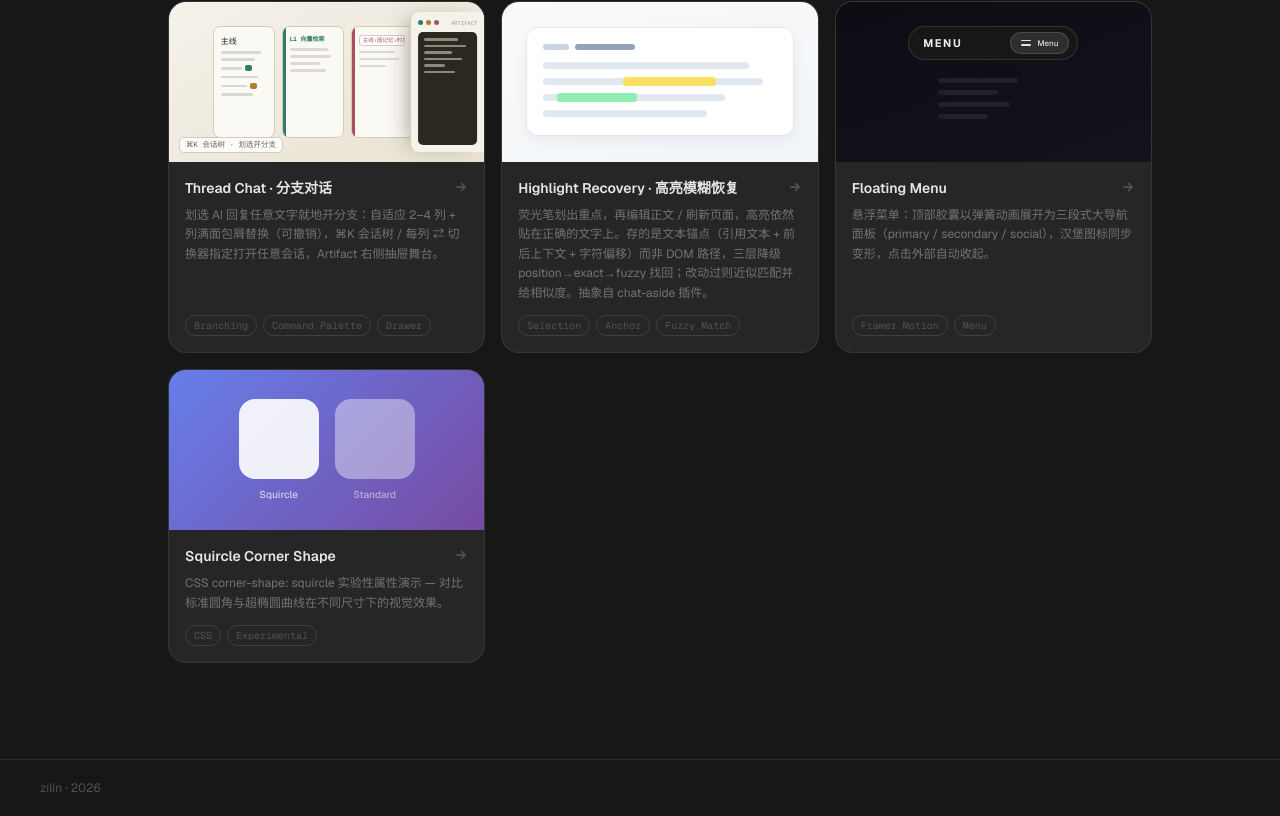
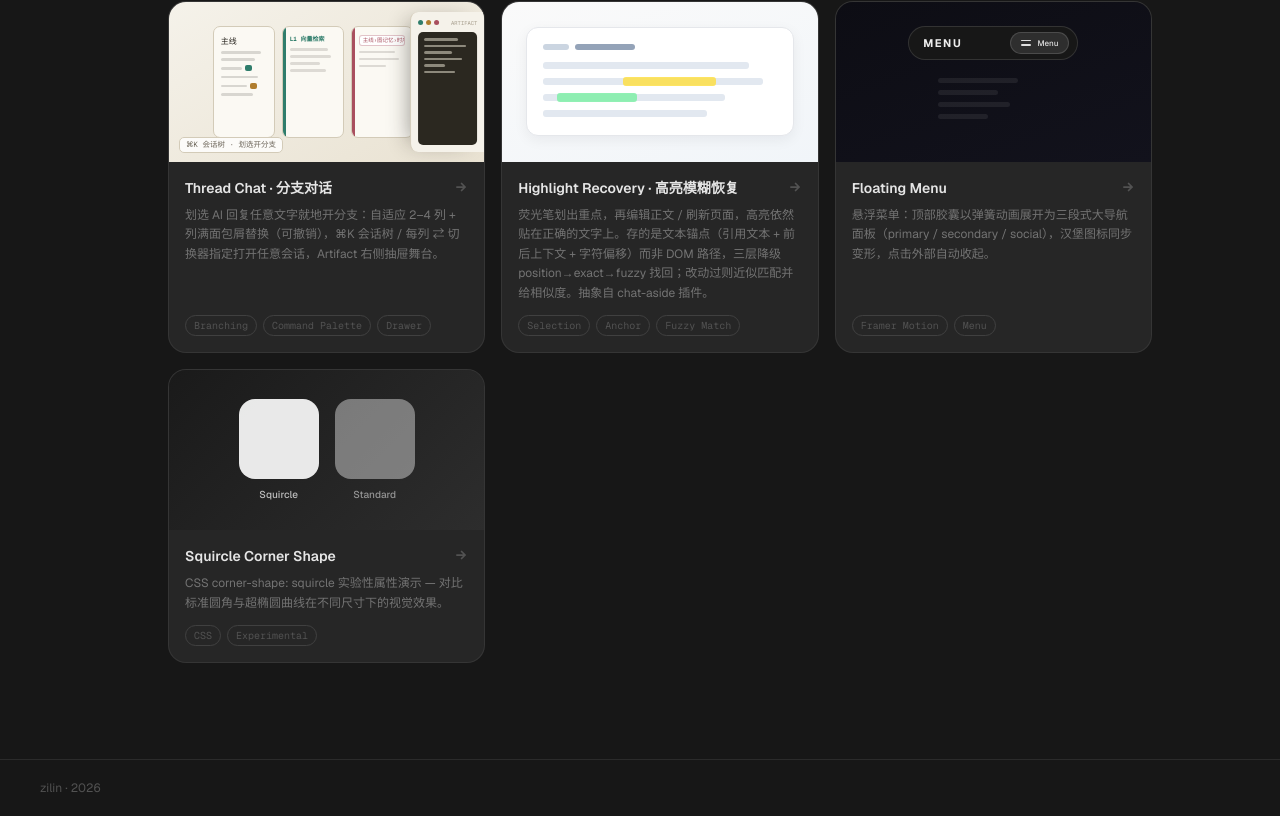
Before and after one commit to hifizz/playground.zilin.im, a Next.js app: page / in a window 1280 px wide. Shown: the part 4974-5790 px from the top of the page. Built offline with nearby package versions, Linux system fonts and the light colour scheme.

Commit message:
style(home): replace pink-purple gradient in squircle thumb
Swap the #667eea→#764ba2 lavender gradient for a dark neutral
gradient (#1a1a1a→#2d2d2d) that fits the site's dark theme.

```diff
--- a/app/_homepage/thumbs/squircle-corners.tsx
+++ b/app/_homepage/thumbs/squircle-corners.tsx
@@ -3,7 +3,7 @@ export function SquircleCornersThumb() {
     <div
       className="w-full h-full flex items-center justify-center p-8"
       style={{
-        background: 'linear-gradient(135deg, #667eea 0%, #764ba2 100%)'
+        background: 'linear-gradient(135deg, #1a1a1a 0%, #2d2d2d 100%)'
       }}
     >
       <div className="grid grid-cols-2 gap-4">
```
